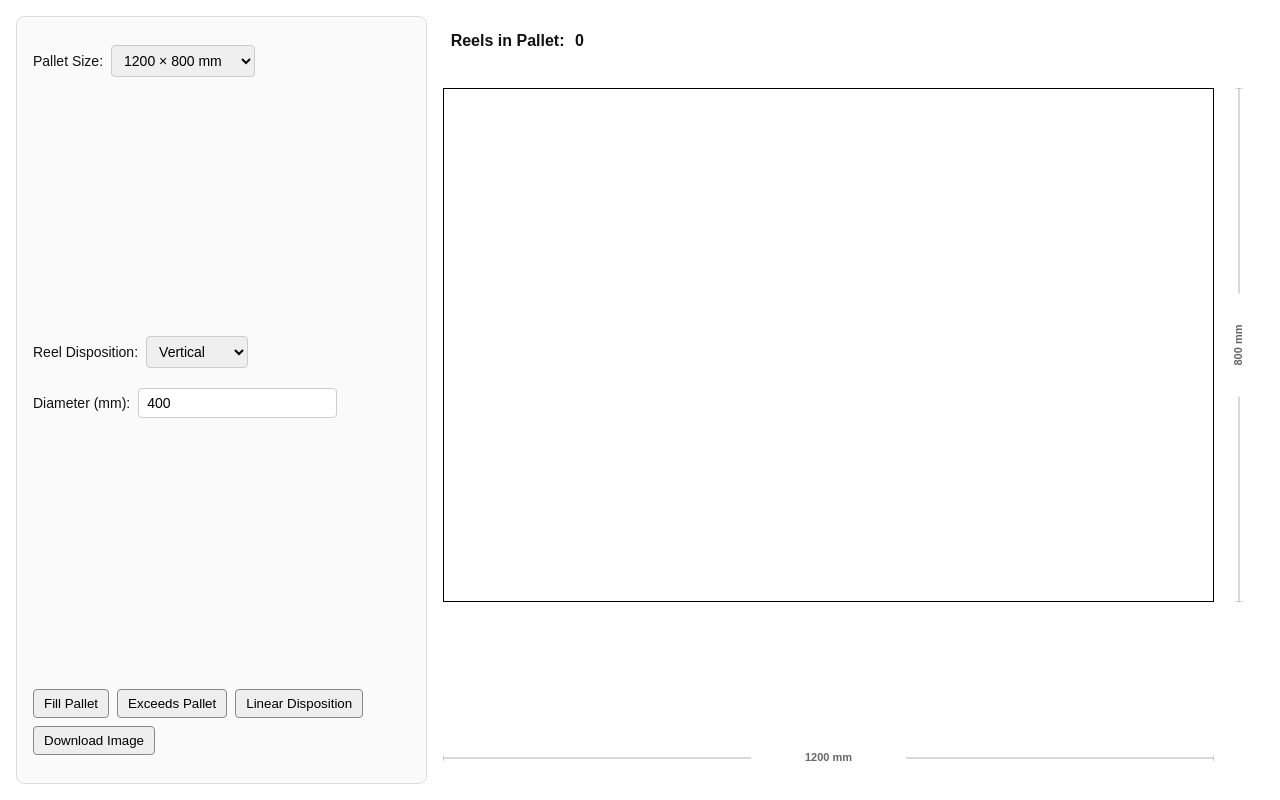
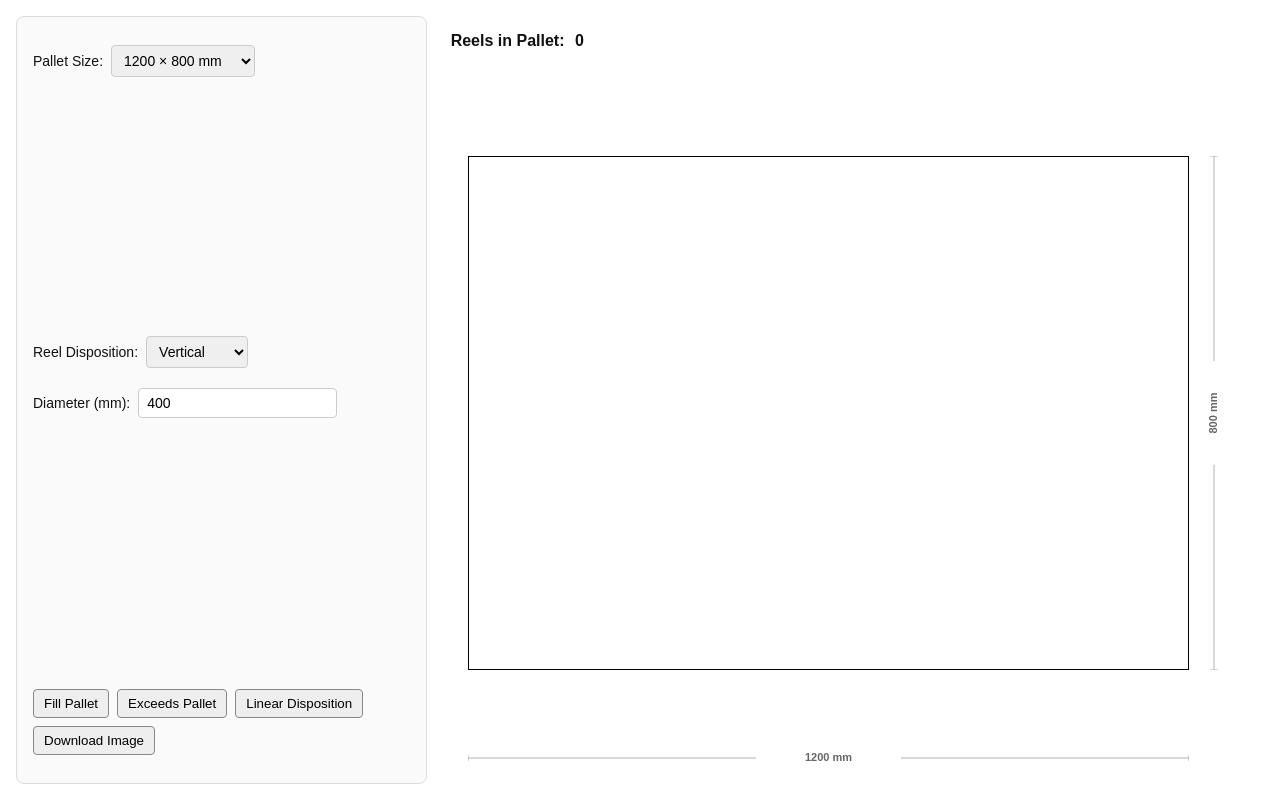
Before and after one commit to Rorcaid/modelo_paletes, a plain HTML site: page index.html in a window 1280 px wide. Drawn offline with Linux system fonts and the light colour scheme.

Commit message:
center pallet

```diff
--- a/style.css
+++ b/style.css
@@ -65,6 +65,12 @@ body {
   overflow: hidden;
 }
 
+#canvasContainer .canvas-wrapper {
+  display: flex;
+  justify-content: center;
+  align-items: center;
+}
+
 /* Controlo / Formulário */
 form#controls {
   width: 100%;
@@ -112,8 +118,10 @@ button:hover {
 /* Canvas (tamanho base igual ao modelo) */
 #palCanvas {
   display: block;
-  width: calc(100% - 50px);
-  height: calc(100% - 40px);
+  width: auto;
+  height: auto;
+  max-width: calc(100% - 50px);
+  max-height: calc(100% - 40px);
   border: 1px solid #000;
   background: #fff;
 }
```
